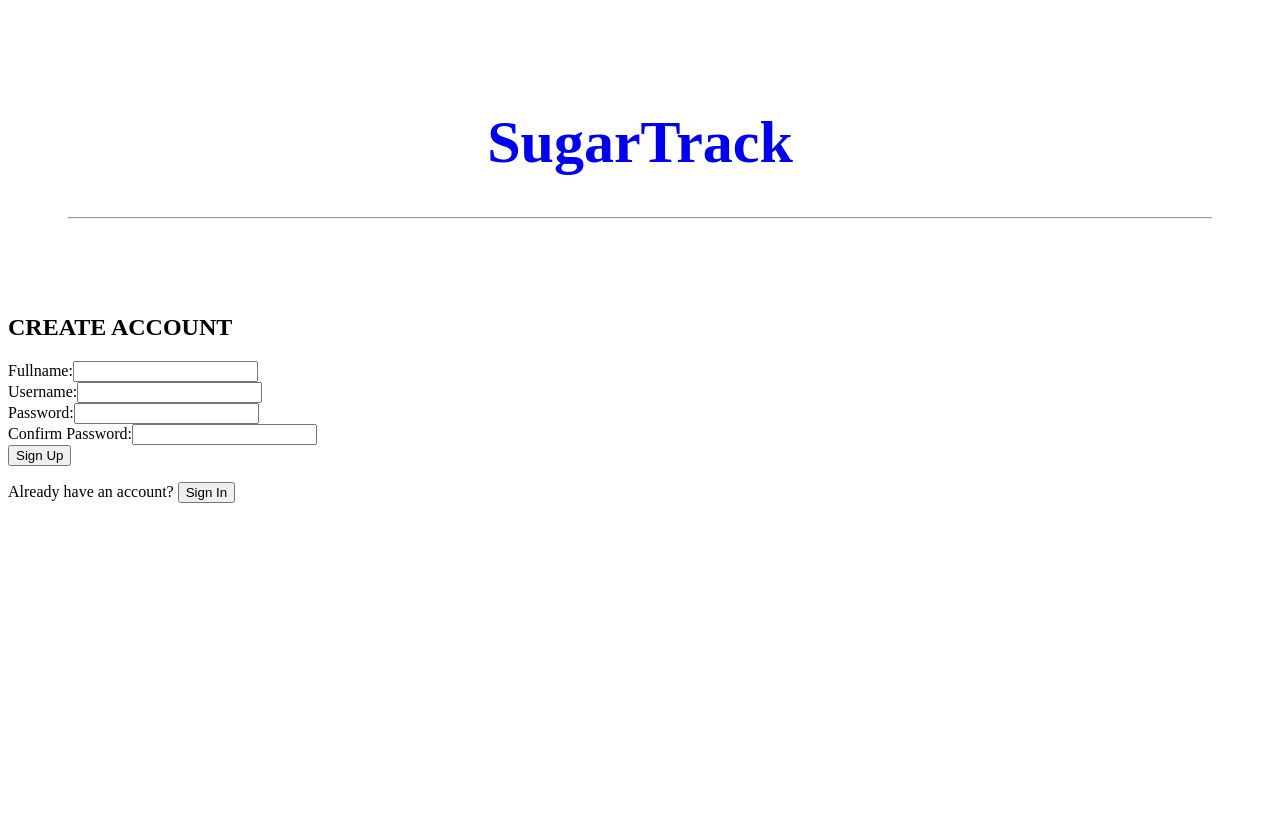
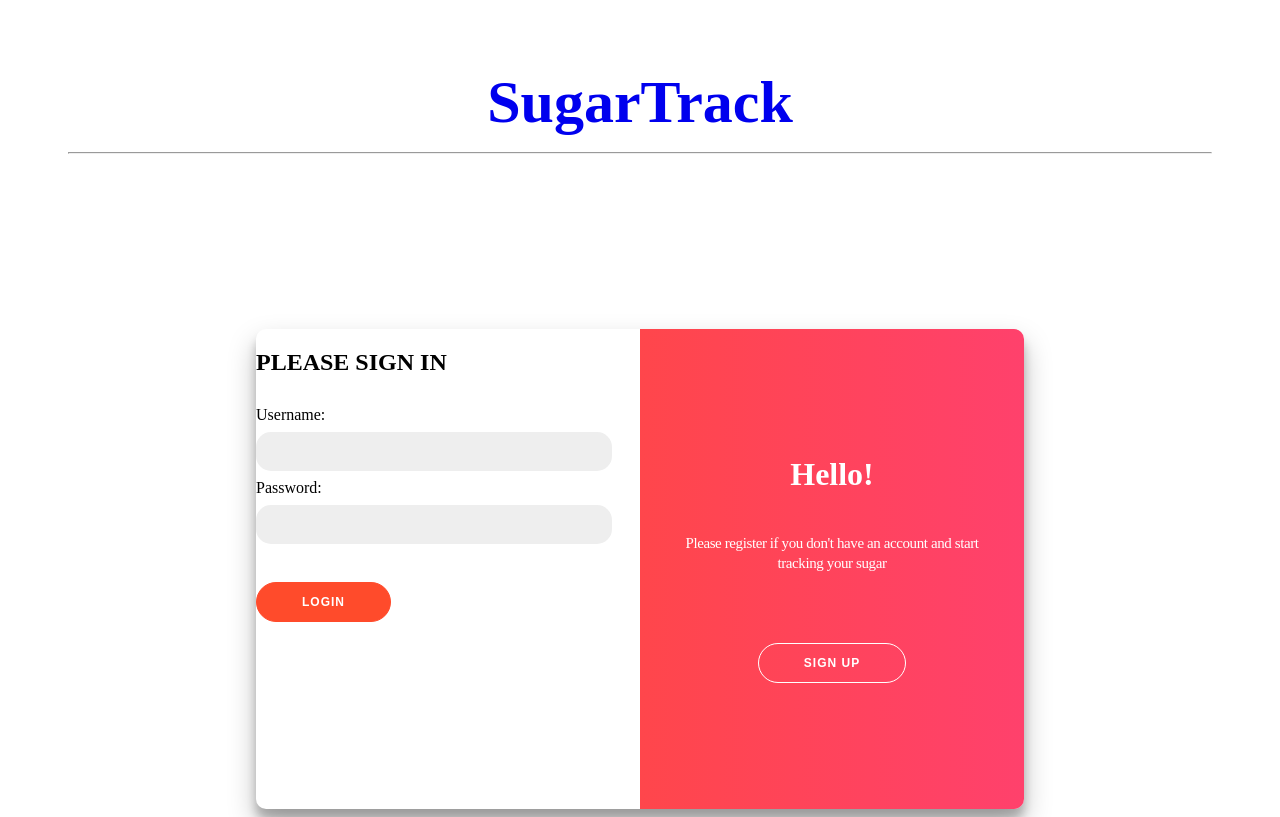
Before and after one commit to MeetPatel89/sugar-track-client, a React (Create React App) app: page /logdisplay in a window 1280 px wide. Built offline with nearby package versions, Linux system fonts and the light colour scheme.

Commit message:
prototype layout sliding sign-in sign-up form

```diff
--- /dev/null
+++ b/src/App.css
@@ -0,0 +1,204 @@
+h1 {
+    font-weight: bold;
+    margin: 0;
+}
+
+.overlay-description {
+    font-size: 15px;
+    font-weight: 300;
+    line-height: 20px;
+    letter-spacing: -0.4px;
+    margin: 40px;
+}
+
+.find-password {
+    color: gray;
+    font-size: 12px;
+    text-decoration: none;
+    margin: 15px 0;
+    letter-spacing: -0.5px;
+}
+
+.find-password:hover {
+    color: #ff4b2b;
+}
+
+.form-button {
+    border-radius: 20px;
+    border: 1px solid #ff4b2b;
+    background-color: #ff4b2b;
+    color: #ffffff;
+    font-size: 12px;
+    font-weight: bold;
+    padding: 12px 45px;
+    letter-spacing: 1px;
+    text-transform: uppercase;
+    transition: transform 80ms ease-in;
+    margin-top: 30px;
+}
+
+.form-button:active {
+    transform: scale(0.95);
+}
+
+.form-button:focus {
+    outline: none;
+}
+
+.form-button.ghost {
+    background-color: transparent;
+    border-color: #ffffff;
+}
+
+.form {
+    background-color: #ffffff;
+    display: flex;
+    align-items: center;
+    justify-content: center;
+    flex-direction: column;
+    padding: 0 50px;
+    height: 100%;
+    text-align: center;
+}
+
+.form-title {
+    margin-bottom: 30px;
+}
+
+input {
+    background-color: #eee;
+    border: none;
+    padding: 12px 15px;
+    margin: 8px 0;
+    width: 85%;
+    text-align: center;
+    font-size: 13px;
+    border-radius: 15px;
+}
+
+.container {
+    margin: auto;
+    margin-top: 100px;
+    background-color: #ffffff;
+    border-radius: 10px;
+    box-shadow: 0 14px 28px rgba(0, 0, 0, 0.25), 0 10px 10px rgba(0, 0, 0, 0.22);
+    position: relative;
+    overflow: hidden;
+    width: 768px;
+    max-width: 100%;
+    min-height: 480px;
+}
+
+.form-container {
+    position: absolute;
+    top: 0;
+    height: 100%;
+    transition: all 0.6s ease-in-out;
+}
+
+.sign-in-container {
+    left: 0;
+    width: 50%;
+    z-index: 2;
+}
+
+.sign-up-container {
+    left: 0;
+    width: 50%;
+    opacity: 0;
+    z-index: 1;
+}
+
+.container.right-panel-active .sign-in-container {
+    transform: translateX(100%);
+}
+
+.container.right-panel-active .sign-up-container {
+    transform: translateX(100%);
+    opacity: 1;
+    z-index: 5;
+    animation: show 0.6s;
+}
+
+@keyframes show {
+    0%,
+    49.99% {
+        opacity: 0;
+        z-index: 1;
+    }
+
+    50%,
+    100% {
+        opacity: 1;
+        z-index: 5;
+    }
+}
+
+.overlay-container {
+    position: absolute;
+    top: 0;
+    left: 50%;
+    width: 50%;
+    height: 100%;
+    overflow: hidden;
+    transition: transform 0.6s ease-in-out;
+    z-index: 100;
+}
+
+.container.right-panel-active .overlay-container {
+    transform: translateX(-100%);
+}
+
+.overlay {
+    background: #ff416c;
+    background: -webkit-linear-gradient(to right, #ff4b2b, #ff416c);
+    background: linear-gradient(to right, #ff4b2b, #ff416c);
+    background-repeat: no-repeat;
+    background-size: cover;
+    background-position: 0 0;
+    color: #ffffff;
+    position: relative;
+    left: -100%;
+    height: 100%;
+    width: 200%;
+    transform: translateX(0);
+    transition: transform 0.6s ease-in-out;
+}
+
+.container.right-panel-active .overlay {
+    transform: translateX(50%);
+}
+
+.overlay-panel {
+    position: absolute;
+    display: flex;
+    align-items: center;
+    justify-content: center;
+    flex-direction: column;
+    padding: 0 40px;
+    text-align: center;
+    top: 0;
+    height: 100%;
+    width: 50%;
+    transform: translateX(0);
+    transition: transform 0.6s ease-in-out;
+}
+
+.overlay-left {
+    transform: translateX(-20%);
+    padding: 0;
+}
+
+.container.right-panel-active .overlay-left {
+    transform: translateX(0);
+}
+
+.overlay-right {
+    padding: 0;
+    right: 0;
+    transform: translateX(0);
+}
+
+.container.right-panel-active .overlay-right {
+    transform: translateX(20%);
+}
--- a/src/App.js
+++ b/src/App.js
@@ -1,14 +1,43 @@
 import React, { Component } from 'react';
 import SignUp from './SignUp/SignUp';
+import SignIn from './SignIn/SignIn';
+import Overlay from './Overlay/Overlay';
+import Header from './Header/Header';
+import './App.css'
 
 export default class App extends Component {
+  constructor(props) {
+    super(props);
+    this.state = {
+      rightPanelActive: false
+    }
+  }
+  handleClickSignUpButton = () => this.setState({
+    rightPanelActive: true,
+});
+
+handleClickSignInButton = () => this.setState({
+    rightPanelActive: false,
+});
   render() {
+    const { handleClickSignUpButton, handleClickSignInButton } = this;
+        const { rightPanelActive } = this.state;
     return (
-      <>
-        <SignUp/>
+      <div className="App">
+        <Header/>
+                <div
+                    className={`container ${rightPanelActive ? `right-panel-active` : ``}`}
+                    id="container"
+                >
 
-
-      </>
+                    <SignUp />
+                    <SignIn />
+                    <Overlay
+                        handleClickSignInButton={handleClickSignInButton}
+                        handleClickSignUpButton={handleClickSignUpButton}
+                    />
+                </div>
+            </div>
     )
   }
 }
--- /dev/null
+++ b/src/Overlay/Overlay.js
@@ -0,0 +1,35 @@
+import React, { Component } from 'react';
+
+export default class Overlay extends Component {
+    render() {
+        const { handleClickSignUpButton, handleClickSignInButton } = this.props;
+        return (
+            <div className="overlay-container">
+                <div className="overlay">
+                    <div className="overlay-panel overlay-left">
+                        <h1>Welcome Back!</h1>
+                        <p className="overlay-description">
+                            Please log in if you already have an account
+                        </p>
+                        <button
+                            className="ghost form-button"
+                            id="signIn"
+                            onClick={handleClickSignInButton}
+                        >Sign In</button>
+                    </div>
+                    <div className="overlay-panel overlay-right">
+                        <h1>Hello!</h1>
+                        <p className="overlay-description">
+                           Please register if you don't have an account and start tracking your sugar
+                        </p>
+                        <button
+                            className="ghost form-button"
+                            id="signUp"
+                            onClick={handleClickSignUpButton}
+                        >Sign Up</button>
+                    </div>
+                </div>
+            </div>
+        )
+    }
+}
--- /dev/null
+++ b/src/SignIn/SignIn.css
@@ -0,0 +1,59 @@
+/*
+
+.form-container {
+
+    position: absolute;
+    top: 50 px;
+    height: 100%;
+    transition: all 0.6s ease-in-out;
+}
+
+.sign-up-container {
+    left: 0;
+    width: 50%;
+
+    z-index: 1;
+}
+
+.form-button {
+    border-radius: 20px;
+    border: 1px solid #ff4b2b;
+    background-color: #ff4b2b;
+    color: #ffffff;
+    font-size: 12px;
+    font-weight: bold;
+    padding: 12px 45px;
+    letter-spacing: 1px;
+    text-transform: uppercase;
+    transition: transform 80ms ease-in;
+    margin-top: 30px;
+}
+
+.form-button:active {
+    transform: scale(0.95);
+}
+
+.form-button:focus {
+    outline: none;
+}
+
+.form-button.ghost {
+    background-color: transparent;
+    border-color: #ffffff;
+}
+
+.form-title {
+    margin-bottom: 30px;
+}
+
+input {
+    background-color: #eee;
+    border: none;
+    padding: 12px 15px;
+    margin: 8px 0;
+    width: 85%;
+    text-align: center;
+    font-size: 13px;
+    border-radius: 15px;
+}
+*/
--- a/src/SignIn/SignIn.js
+++ b/src/SignIn/SignIn.js
@@ -2,6 +2,7 @@ import React, { Component } from 'react';
 import HomePage from '../HomePage/HomePage';
 import Header from '../Header/Header';
 import SignUp from '../SignUp/SignUp';
+import './SignIn.css';
 
 export default class SignIn extends Component {
     constructor(props) {
@@ -65,10 +66,12 @@ export default class SignIn extends Component {
                 (!this.state.isLogged)
             ?
             (<>
-                <Header/>
-                <section className="log-in">
-                    <h2>PLEASE SIGN IN</h2>
+
+
+                <div className="sign-in-container form-container">
+
                     <form onSubmit={this.handleSubmit}>
+                        <h2 className="form-title">PLEASE SIGN IN</h2>
                         <label>
                             Username:
                             <input type="text" name="username" onChange={this.handleChange} required/>
@@ -79,11 +82,16 @@ export default class SignIn extends Component {
                             <input type="password" name="password" onChange={this.handleChange} required/>
                         </label>
                         <br/>
-                        <button type="submit">LogIn</button>
-                        <p>Don't have an account <button type="button" onClick={this.handleClick}>Sign up</button></p>
+                        <button type="submit" className="form-button">LogIn</button>
+                        {this.state.error}
+
                     </form>
-                    {this.state.error}
-                </section>
+                    {/* <div className="sign-up-direct">
+                        <p>Don't have an account <button type="button" className="form-button" onClick={this.handleClick}>Sign up</button></p>
+                    </div> */}
+
+
+                </div>
              </>)
              :
             <HomePage user={this.state.username} isLogged={this.state.isLogged} id={this.state.id} />
--- /dev/null
+++ b/src/SignUp/SignUp.css
@@ -0,0 +1,59 @@
+
+/*
+.form-container {
+
+    position: absolute;
+    top: 50 px;
+    height: 100%;
+    transition: all 0.6s ease-in-out;
+}
+
+.sign-up-container {
+    left: 0;
+    width: 50%;
+
+    z-index: 1;
+}
+
+.form-button {
+    border-radius: 20px;
+    border: 1px solid #ff4b2b;
+    background-color: #ff4b2b;
+    color: #ffffff;
+    font-size: 12px;
+    font-weight: bold;
+    padding: 12px 45px;
+    letter-spacing: 1px;
+    text-transform: uppercase;
+    transition: transform 80ms ease-in;
+    margin-top: 30px;
+}
+
+.form-button:active {
+    transform: scale(0.95);
+}
+
+.form-button:focus {
+    outline: none;
+}
+
+.form-button.ghost {
+    background-color: transparent;
+    border-color: #ffffff;
+}
+
+.form-title {
+    margin-bottom: 30px;
+}
+
+input {
+    background-color: #eee;
+    border: none;
+    padding: 12px 15px;
+    margin: 8px 0;
+    width: 85%;
+    text-align: center;
+    font-size: 13px;
+    border-radius: 15px;
+}
+*/
--- a/src/SignUp/SignUp.js
+++ b/src/SignUp/SignUp.js
@@ -2,6 +2,7 @@ import React, { Component } from 'react';
 import { Link } from 'react-router-dom';
 import SignIn from '../SignIn/SignIn';
 import Header from '../Header/Header';
+import './SignUp.css';
 
 export default class SignUp extends Component {
     constructor(props) {
@@ -12,9 +13,6 @@ export default class SignUp extends Component {
     }
 
     handleChange = (e) => {
-        console.log(e.target);
-        console.log(e.target.value);
-        console.log(e.target.name);
         const name = e.target.name;
         const value = e.target.value;
         this.setState({
@@ -78,10 +76,11 @@ export default class SignUp extends Component {
 
     render() {
 
+        /*
         const signIn =  (this.state.signIn)
                         ? <button type="submit"><Link to='/login'>Sign Up</Link></button>
                         : <button type="submit">Sign Up</button>
-
+        */
         return (
 
                 <>
@@ -89,10 +88,13 @@ export default class SignUp extends Component {
                     {(!this.state.signIn)
                     ?
                     <>
-                    <Header/>
-                    <section className="sign-up">
-                    <h2>CREATE ACCOUNT</h2>
+
+
+                    <div className="sign-up-container form-container">
+
+
                     <form onSubmit={this.handleSubmit}>
+                    <h2 className="form-title">CREATE ACCOUNT</h2>
                         <label>
                             Fullname:
                             <input type="text" name="fullname" onChange={this.handleChange} required/>
@@ -114,14 +116,16 @@ export default class SignUp extends Component {
                         </label>
                         <br/>
 
-                        <button type="submit">Sign Up</button>
+                        <button type="submit" className="form-button">Sign Up</button>
+                        {this.state.error}
                     </form>
-                    <div>
-                        <p>Already have an account? <button type="button" onClick={this.handleClick}>Sign In</button></p>
-                        {this.state.error}
-                    </div>
+                    {/* <div className="sign-in-direct">
+                        <p>Already have an account? <button type="button" className="form-button" onClick={this.handleClick}>Sign In</button></p>
 
-                </section>
+                    </div> */}
+
+
+                </div>
                  </>
 
                 : <SignIn/>}
```
